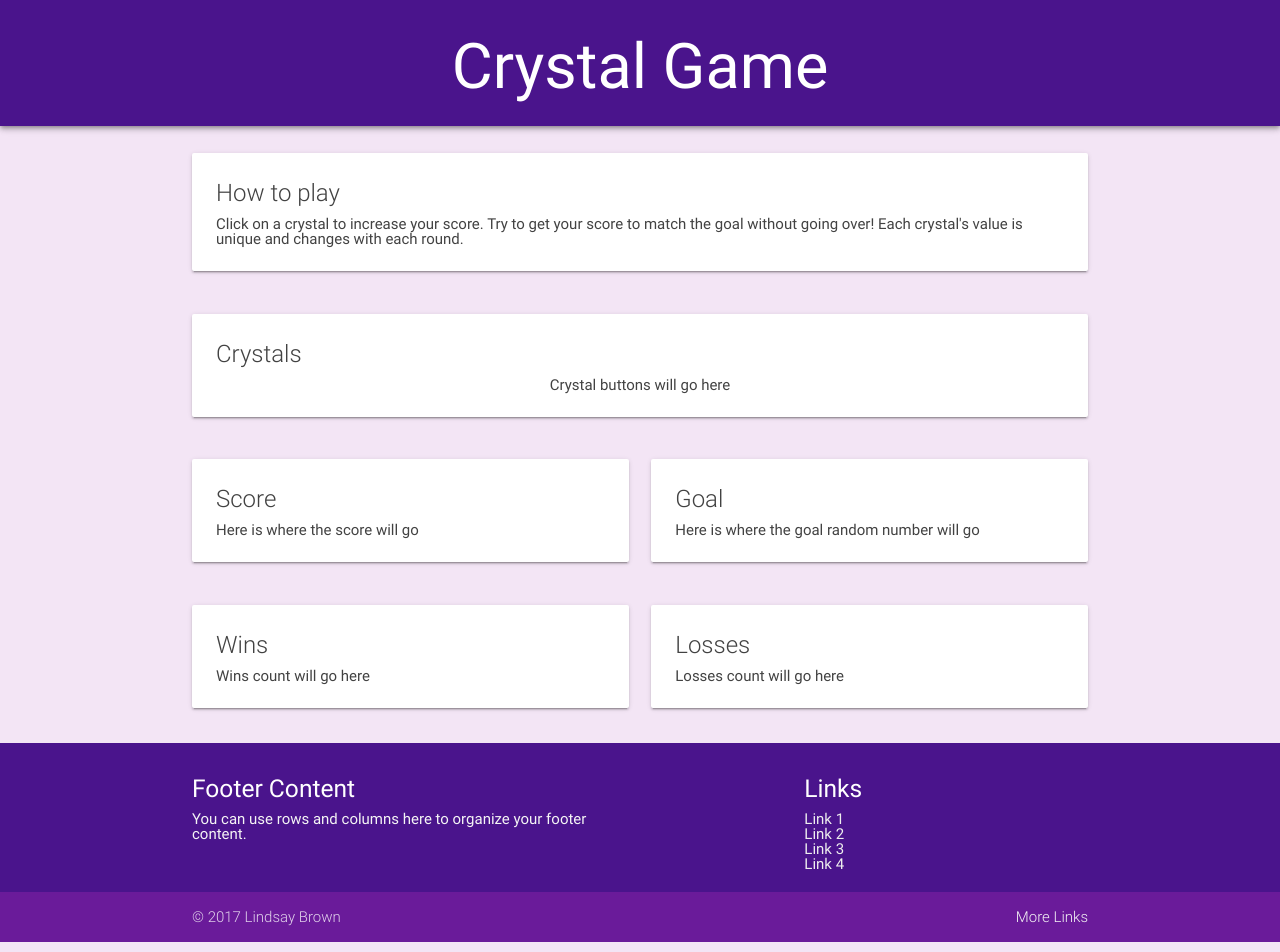
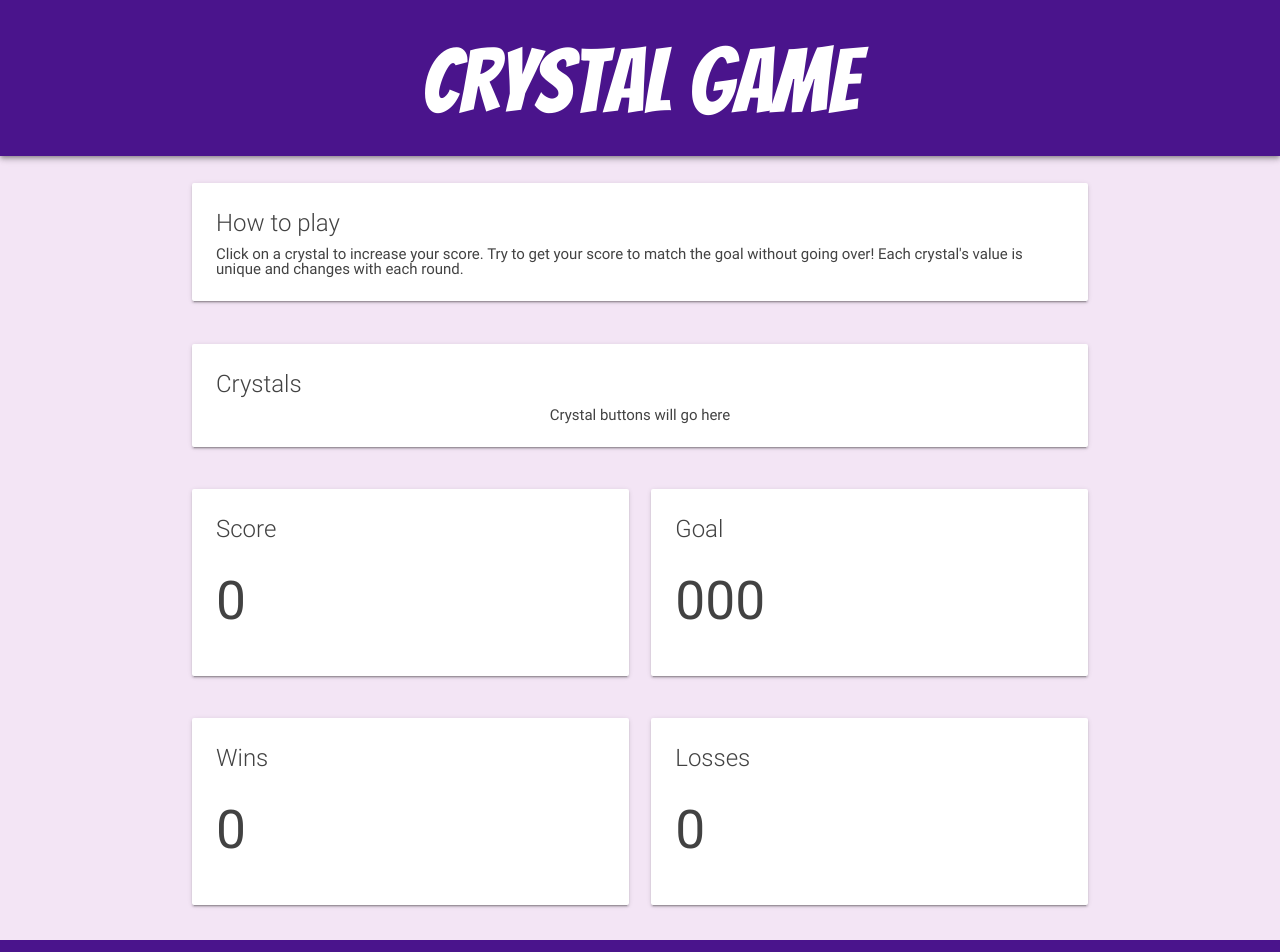
Before and after one commit to lindsayluwho/week-4-game, a plain HTML site: page index.html in a window 1280 px wide. Shown: the top 952 px of the page. Drawn offline with nearby package versions, Linux system fonts and the light colour scheme.

Commit message:
adding additional styling

```diff
--- a/assets/css/style.css
+++ b/assets/css/style.css
@@ -7,3 +7,14 @@
   main {
     flex: 1 0 auto;
   }
+
+  h1
+  {
+  	font-size: 6rem;
+  }
+
+  .page-header{
+  	width: 100%;
+  	font-family: 'Bangers', cursive;
+
+  }
--- a/index.html
+++ b/index.html
@@ -8,11 +8,14 @@
     <link rel="stylesheet" type="text/css" href="assets/css/reset.css">
     <!-- Compiled and minified Materialize framework CSS -->
     <link rel="stylesheet" href="https://cdnjs.cloudflare.com/ajax/libs/materialize/0.100.2/css/materialize.min.css">
+    <link href="https://fonts.googleapis.com/css?family=Bangers" rel="stylesheet">
     <link rel="stylesheet" type="text/css" href="assets/css/style.css">
+
+
 </head>
 
 <body class="purple lighten-5">
-    <div class="row page-header purple darken-4 z-depth-2 valign-wrapper center-align" style="width: 100%">
+    <div class="row page-header purple darken-4 z-depth-2 valign-wrapper center-align">
         <div class="col s12">
             <h1 class="white-text">Crystal Game</h1>
         </div>
@@ -45,8 +48,8 @@
                 <div class="card white">
                     <div class="card-content grey-text text-darken-3">
                       <span class="card-title">Score</span>
-                      <div class="score">Here is where the score will go
-                      </div>
+                      <h2><span class="score">0
+                      </span></h2>
                     </div>
                 </div>
             </div>
@@ -54,8 +57,8 @@
                 <div class="card white">
                     <div class="card-content grey-text text-darken-3">
                       <span class="card-title">Goal</span>
-                      <div class="goal">Here is where the goal random number will go
-                      </div>
+                      <h2><span class="goal">000
+                      </span></h2>
                     </div>
                 </div>
             </div>
@@ -65,8 +68,8 @@
                 <div class="card white">
                     <div class="card-content grey-text text-darken-3">
                       <span class="card-title">Wins</span>
-                      <div class="wins">Wins count will go here
-                      </div>
+                      <h2><span class="wins">0
+                      </span></h2>
                     </div>
                 </div>
             </div>
@@ -74,8 +77,8 @@
                 <div class="card white">
                     <div class="card-content grey-text text-darken-3">
                       <span class="card-title">Losses</span>
-                      <div class="losses">Losses count will go here
-                      </div>
+                      <h2><span class="losses">0
+                      </span></h2>
                     </div>
                 </div>
             </div>
```
